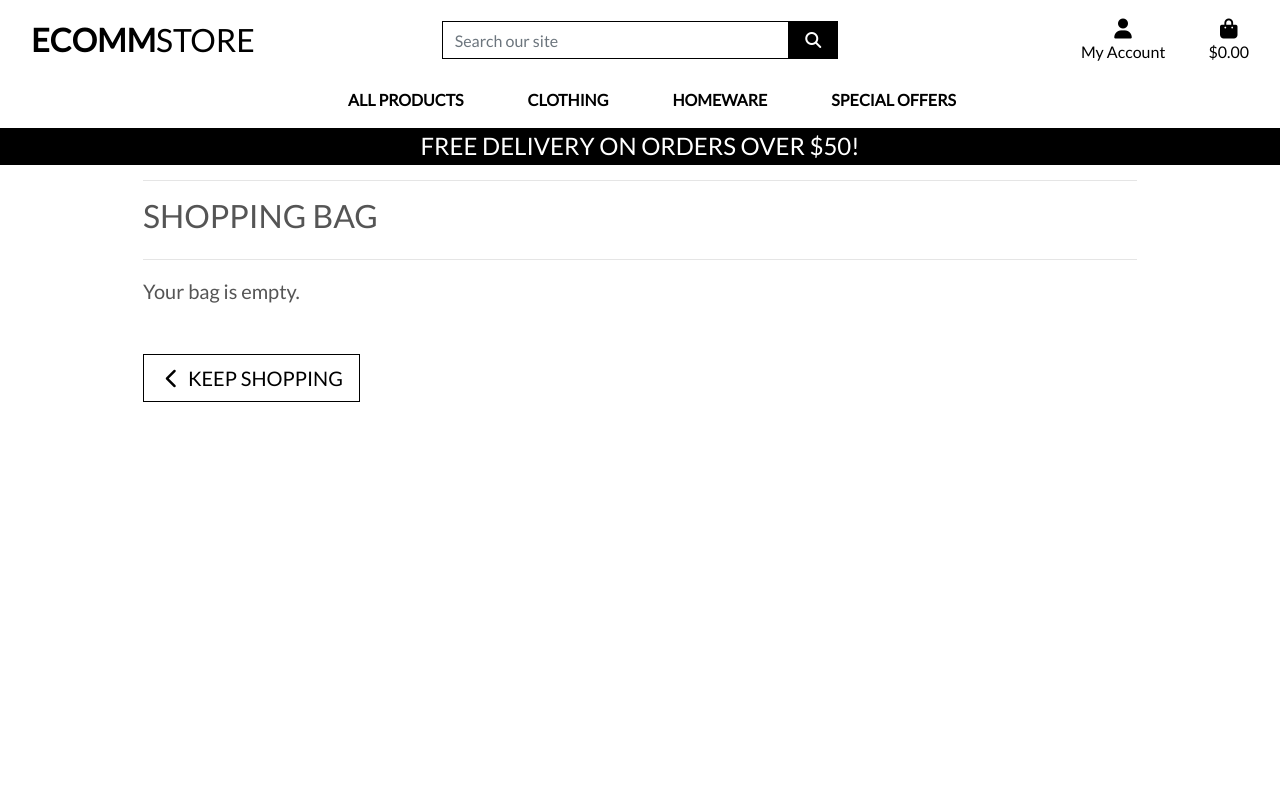
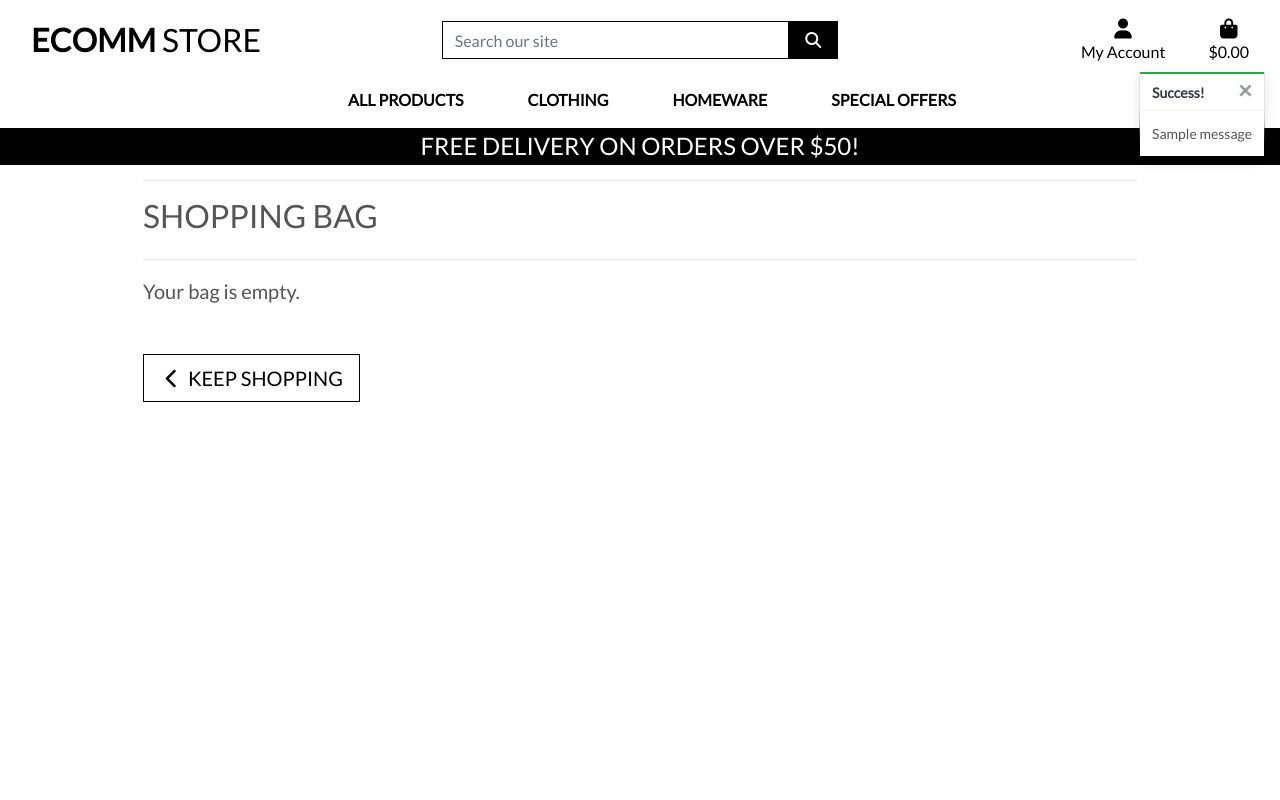
Before and after one commit to SabeloCodes/ecomm_store_v1, a Django app: page /bag/ in a window 1280 px wide. Run offline with Django 3.2, Linux system fonts and the light colour scheme; tables that the repository leaves empty hold one stand-in row (values such as "Sample post"); one stand-in notice (Sample message) is shown; some libraries are stand-ins or nearby versions.

Commit message:
Added toasts

```diff
--- a/bag/views.py
+++ b/bag/views.py
@@ -1,15 +1,21 @@
 from django.shortcuts import render, redirect, reverse, HttpResponse
+from django.contrib import messages
+
+from products.models import Product
 
 # Create your views here.
+
 
 def view_bag(request):
     """ A view that renders the bag contents page """
 
     return render(request, 'bag/bag.html')
 
+
 def add_to_bag(request, item_id):
     """ Add a quantity of the specified product to the shopping bag """
 
+    product = Product.objects.get(pk=item_id)
     quantity = int(request.POST.get('quantity'))
     redirect_url = request.POST.get('redirect_url')
     size = None
@@ -30,6 +36,7 @@ def add_to_bag(request, item_id):
             bag[item_id] += quantity
         else:
             bag[item_id] = quantity
+            messages.success(request, f'Added {product.name} to your bag')
 
     request.session['bag'] = bag
     return redirect(redirect_url)
--- a/static/css/base.css
+++ b/static/css/base.css
@@ -102,6 +102,23 @@ a.category-badge > span.badge:hover {
     cursor: pointer;
 }
 
+/* ------------------------------- bootstrap toasts */
+
+.message-container {
+    position: fixed;
+    top: 72px;
+    right: 15px;
+    z-index: 99999999999;
+}
+
+.custom-toast {
+    overflow: visible;
+}
+
+.toast-capper {
+    height: 2px;
+}
+
 /* -------------------------------- Media Queries */
 
 /* Slightly larger container on xl screens */
--- a/templates/base.html
+++ b/templates/base.html
@@ -24,7 +24,7 @@
 
     {% block corejs %}
         <script src="https://kit.fontawesome.com/e9c73d7092.js" crossorigin="anonymous"></script>
-        <script src="https://code.jquery.com/jquery-3.5.1.min.js" integrity="sha256-9/aliU8dGd2tb6OSsuzixeV4y/faTqgFtohetphbbj0=" crossorigin="anonymous"></script>
+        <script src="https://code.jquery.com/jquery-3.4.1.min.js" integrity="sha256-CSXorXvZcTkaix6Yvo6HppcZGetbYMGWSFlBw8HfCJo=" crossorigin="anonymous"></script>
         <script src="https://cdn.jsdelivr.net/npm/popper.js@1.16.0/dist/umd/popper.min.js" integrity="sha384-Q6E9RHvbIyZFJoft+2mJbHaEWldlvI9IOYy5n3zV9zzTtmI3UksdQRVvoxMfooAo" crossorigin="anonymous"></script>
         <script src="https://stackpath.bootstrapcdn.com/bootstrap/4.4.1/js/bootstrap.min.js" integrity="sha384-wfSDF2E50Y2D1uUdj0O3uMBJnjuUD4Ih7YwaYd1iqfktj0Uod8GCExl3Og8ifwB6" crossorigin="anonymous"></script>
     {% endblock %}
@@ -39,7 +39,7 @@
         <div id="topnav" class="row bg-white pt-lg-2 d-none d-lg-flex">
             <div class="col-12 col-lg-4 my-auto py-1 py-lg-0 text-center text-lg-left">
                 <a href="{% url 'home' %}" class="nav-link main-logo-link">
-                    <h2 class="logo-font text-black my-0"><strong>Ecomm</strong>Store</h2>
+                    <h2 class="logo-font text-black my-0"><strong>Ecomm</strong> Store</h2>
                 </a>
             </div>
             <div class="col-12 col-lg-4 my-auto py-1 py-lg-0">
@@ -112,7 +112,21 @@
     </header>
 
     {% if messages %}
-        <div class="message-container"></div>
+        <div class="message-container">
+            {% for message in messages %}
+                {% with message.level as level %}
+                    {% if level == 40 %}
+                        {% include 'includes/toasts/toast_error.html' %}
+                    {% elif level == 30 %}
+                        {% include 'includes/toasts/toast_warning.html' %}
+                    {% elif level == 25 %}
+                        {% include 'includes/toasts/toast_success.html' %}
+                    {% else %}
+                        {% include 'includes/toasts/toast_info.html' %}
+                    {% endif %}
+                {% endwith %}
+            {% endfor %}
+        </div>
     {% endif %}
 
     {% block page_header %}
@@ -122,6 +136,9 @@
     {% endblock %}
 
     {% block postloadjs %}
+    <script type="text/javascript">
+        $('.toast').toast('show');
+    </script>
     {% endblock %}
 
 
--- /dev/null
+++ b/templates/includes/toasts/toast_success.html
@@ -0,0 +1,13 @@
+<div class="toast custom-toast rounded-0 border-top-0" data-autohide="false">
+    <div class="arrow-up arrow-success"></div>
+    <div class="w-100 toast-capper bg-success"></div>
+    <div class="toast-header bg-white text-dark">
+        <strong class="mr-auto">Success!</strong>
+        <button type="button" class="ml-2 mb-1 close text-dark" data-dismiss="toast" aria-label="Close">
+            <span aria-hidden="true">&times;</span>
+        </button>
+    </div>
+    <div class="toast-body bg-white">
+        {{ message }}
+    </div>
+</div>
```
Also changed, not shown: ecomm_store/settings.py (+8 -9 lines), templates/includes/toasts/toast_error.html (added, +13 -0 lines), templates/includes/toasts/toast_info.html (added, +13 -0 lines), templates/includes/toasts/toast_warning.html (added, +13 -0 lines).
